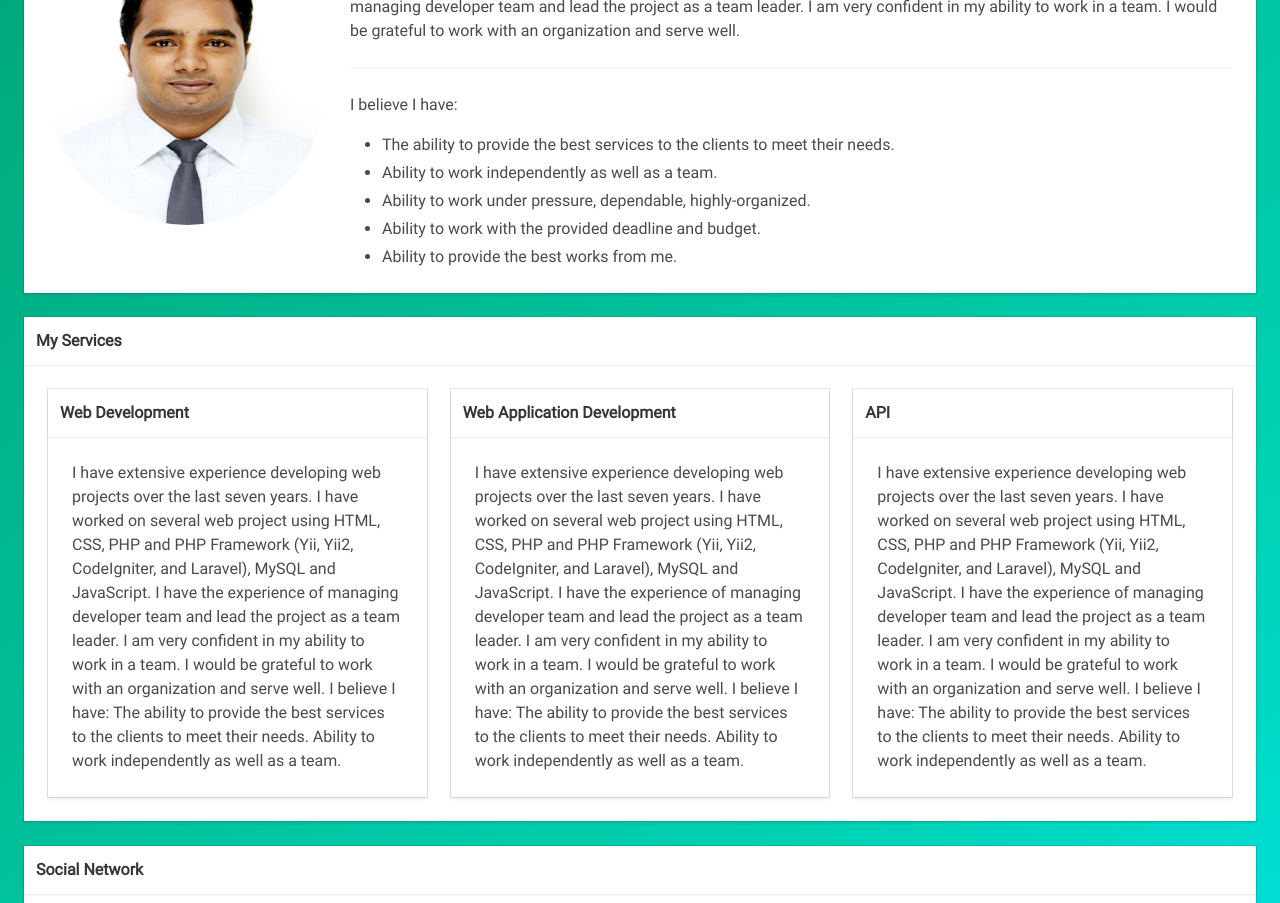
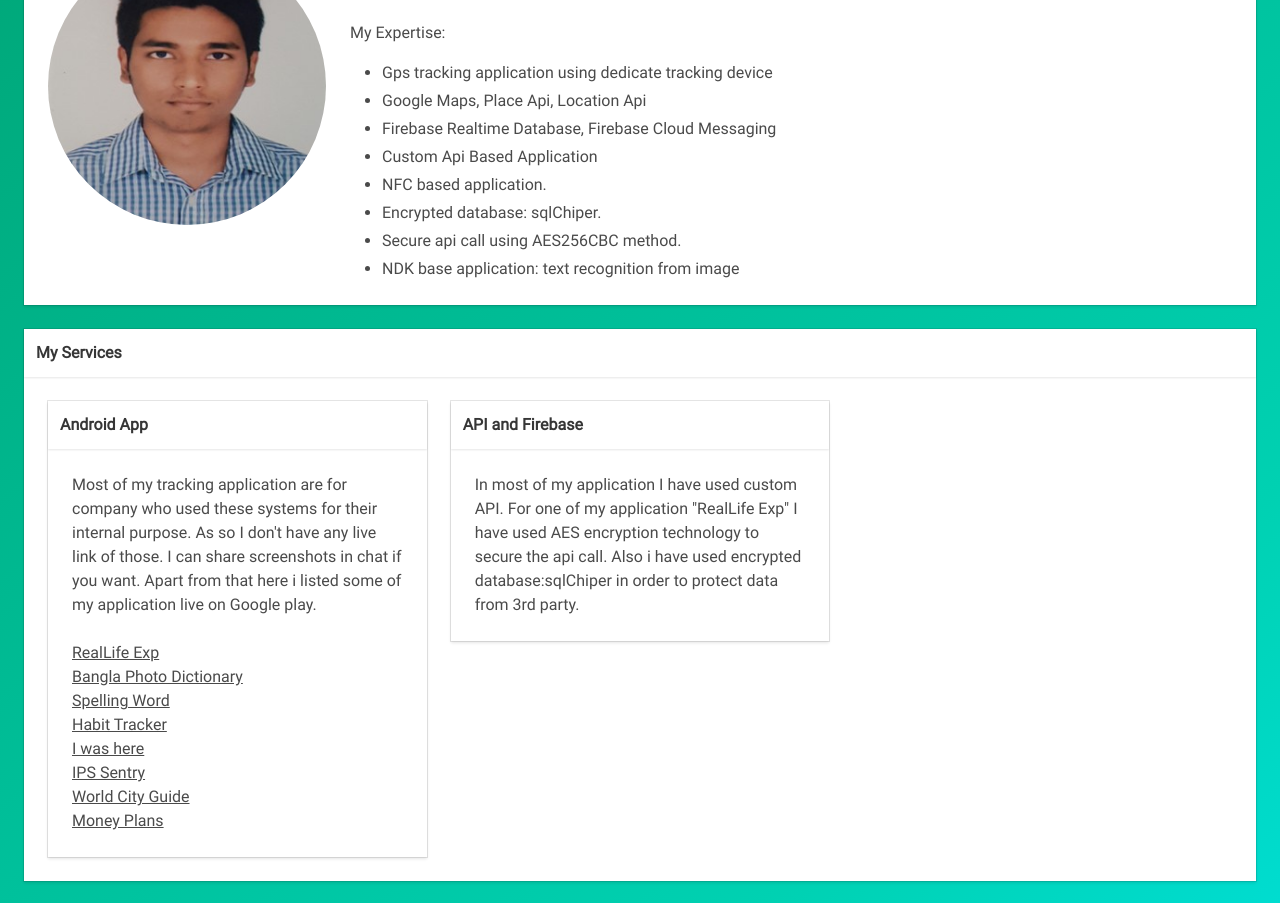
Before and after one commit to jubayer23/jubayer23.github.io, a plain HTML site: page index.html in a window 1280 px wide. Shown: the part 359-1262 px from the top of the page. Drawn offline with Linux system fonts and the light colour scheme.

Commit message:
initial commit

```diff
--- a/index.html
+++ b/index.html
@@ -3,10 +3,10 @@
 <head>
     <meta charset="UTF-8">
     <meta content="IE=edge" http-equiv="X-UA-Compatible">
-        <meta name="viewport" content="width=device-width,initial-scale=1" >
+    <meta name="viewport" content="width=device-width,initial-scale=1">
     <meta content="description" name="description">
-        <meta content="Portfolio templates have been developed by Md. Russel Hussain" name="author">
-        <title>Md. Russel Hussain</title>
+    <meta content="Portfolio templates have been developed by Md Jubayer" name="author">
+    <title>Md Jubayer</title>
 
     <link rel="stylesheet" href="bulma/0.7.4/css/bulma.min.css">
     <link rel="stylesheet" href="https://maxcdn.bootstrapcdn.com/font-awesome/4.7.0/css/font-awesome.min.css">
@@ -24,23 +24,25 @@
 <section class="hero is-medium is-primary is-bold" style="margin-top: -5%;">
     <div class="hero-body">
         <div class="container has-text-centered">
-                    <h1 class="title animated wow fadeInLeft" data-wow-delay="0.5s" data-wow-duration="2s">Russel Hussain</h1>
-                    <p class="subtitle animated wow fadeInRight" data-wow-delay="0.75s" data-wow-duration="2s">Full Stack Web Developer</p>
+            <h1 class="title animated wow fadeInLeft" data-wow-delay="0.5s" data-wow-duration="2s">Md Jubayer</h1>
+            <p class="subtitle animated wow fadeInRight" data-wow-delay="0.75s" data-wow-duration="2s">Full Stack Web
+                Developer</p>
             <span class="animated fadeInDown wow" data-wow-delay="0.5s">
                                 <span class="icon">
-                                    <a class="icon fa-icon-2x" href="https://www.facebook.com/russel.hussain.7" title="Facebook">
+                                    <a class="icon fa-icon-2x" href="https://www.facebook.com/mohammadjubayer52"
+                                       title="Facebook">
                                         <i class="fa fa-facebook"></i>
                                     </a>
                                 </span>
 
                                 <span class="icon">
-                                    <a class="icon fa-icon-2x" href="https://www.fiverr.com/mdrusselhussain" title="Fiverr">
+                                    <a class="icon fa-icon-2x" href="https://www.fiverr.com/jubayer23" title="Fiverr">
                                         <i class="fa fa-address-card"></i>
                                     </a>
                                 </span>
 
                                 <span class="icon">
-                                    <a class="icon fa-icon-2x" href="#" title="md.rhussain">
+                                    <a class="icon fa-icon-2x" href="#" title="jubayer23">
                                         <i class="fa fa-skype"></i>
                                     </a>
                                 </span>
@@ -52,14 +54,14 @@
                                 </span>
 
                                 <span class="icon">
-                                    <a class="icon fa-icon-2x" href="#" title="md.russel.hussain@gmail.com">
+                                    <a class="icon fa-icon-2x" href="#" title="mohammadjubayer999@gmail.com">
                                         <i class="fa fa-envelope"></i>
                                     </a>
                                 </span>
                             </span>
         </div>
 
-                <div class="card animated bounceInUp wow" data-wow-delay=".5s"  style="margin-top: 2%;">
+        <div class="card animated bounceInUp wow" data-wow-delay=".5s" style="margin-top: 2%;">
             <div class="card-header">
                 <p class="card-header-title animated fadeInRight wow" data-wow-delay=".5s" data-wow-duration="2s">
                     About Me
@@ -69,20 +71,24 @@
                 <div class="columns">
                     <div class="column is-one-quarter">
                         <figure class="image is-1by1">
-                                    <img class="is-rounded" src="images/user.jpg">
+                            <img class="is-rounded" src="images/photo.jpg">
                         </figure>
                     </div>
                     <div class="column">
                         <div class="content">
-                                    I have extensive experience developing web projects over the last seven years. I have worked on several web project using HTML, CSS, PHP and PHP Framework (Yii, Yii2, CodeIgniter, and Laravel), MySQL and JavaScript. I have the experience of managing developer team and lead the project as a team leader. I am very confident in my ability to work in a team. I would be grateful to work with an organization and serve well.
+                            I am a full stack mobile app developer. I have extensive experience developing Android/Ios
+                            projects over the last 4 years.
                             <hr>
-                                    I believe I have:
+                            My Expertise:
                             <ul>
-                                        <li>The ability to provide the best services to the clients to meet their needs.</li>
-                                        <li>Ability to work independently as well as a team.</li>
-                                        <li>Ability to work under pressure, dependable, highly-organized.</li>
-                                        <li>Ability to work with the provided deadline and budget.</li>
-                                        <li>Ability to provide the best works from me.</li>
+                                <li>Gps tracking application using dedicate tracking device</li>
+                                <li>Google Maps, Place Api, Location Api</li>
+                                <li>Firebase Realtime Database, Firebase Cloud Messaging</li>
+                                <li>Custom Api Based Application</li>
+                                <li>NFC based application.</li>
+                                <li>Encrypted database: sqlChiper.</li>
+                                <li>Secure api call using AES256CBC method.</li>
+                                <li>NDK base application: text recognition from image</li>
                             </ul>
                         </div>
                     </div>
@@ -90,7 +96,7 @@
             </div>
         </div>
 
-                <div class="card animated bounceInUp wow" data-wow-delay=".5s"  style="margin-top: 2%;">
+        <div class="card animated bounceInUp wow" data-wow-delay=".5s" style="margin-top: 2%;">
             <div class="card-header">
                 <p class="card-header-title animated fadeInRight wow" data-wow-delay=".5s" data-wow-duration="2s">
                     My Services
@@ -98,20 +104,39 @@
             </div>
             <div class="card-content">
                 <div class="columns">
+
+
                     <div class="column is-one-third">
                         <div class="card">
                             <div class="card-header">
                                 <p class="card-header-title">
-                                            Web Development
+                                    Android App
                                 </p>
                             </div>
                             <div class="card-content">
                                 <div class="content">
-                                            I have extensive experience developing web projects over the last seven years. I have worked on several web project using HTML, CSS, PHP and PHP Framework (Yii, Yii2, CodeIgniter, and Laravel), MySQL and JavaScript. I have the experience of managing developer team and lead the project as a team leader. I am very confident in my ability to work in a team. I would be grateful to work with an organization and serve well.
+                                    Most of my tracking application are for company who used these systems for their
+                                    internal purpose. As so I don't
+                                    have any live link of those. I can share screenshots in chat if you want. Apart from
+                                    that here i listed some of my
+                                    application live on Google play.<br><br>
+                                    <a href="https://play.google.com/store/apps/details?id=com.lifedata.reallife_exp&amp;hl=en"><u>RealLife
+                                        Exp</u></a><br>
+                                    <a href="https://play.google.com/store/apps/details?id=com.leafysoft.dictionary"><u>Bangla
+                                        Photo Dictionary</u></a><br>
+                                    <a href="https://play.google.com/store/apps/details?id=vn.sieuweb.tamngon3"><u>Spelling
+                                        Word</u></a><br>
+                                    <a href="https://play.google.com/store/apps/details?id=com.heroofthesun.habitrackr"><u>Habit
+                                        Tracker</u></a><br>
+                                    <a href="https://play.google.com/store/apps/details?id=brainybites.iwashere"><u>I
+                                        was here</u></a><br>
+                                    <a href="https://play.google.com/store/apps/details?id=com.IPSSystems.Sentry_Drivers"><u>IPS
+                                        Sentry</u></a><br>
+                                    <a href="https://mail.google.com/mail/u/0/#inbox/KtbxLxgRQpbKWGwQDmVWnJBXlPbTnTDbTg"><u>World
+                                        City Guide</u></a><br>
+                                    <a href="https://play.google.com/store/apps/details?id=com.money.plan.budgetcalculator"><u>Money
+                                        Plans</u></a>
 
-                                            I believe I have:
-                                            The ability to provide the best services to the clients to meet their needs.
-                                            Ability to work independently as well as a team.
                                 </div>
                             </div>
                         </div>
@@ -121,35 +146,12 @@
                         <div class="card">
                             <div class="card-header">
                                 <p class="card-header-title">
-                                            Web Application Development
+                                    API and Firebase
                                 </p>
                             </div>
                             <div class="card-content">
                                 <div class="content">
-                                            I have extensive experience developing web projects over the last seven years. I have worked on several web project using HTML, CSS, PHP and PHP Framework (Yii, Yii2, CodeIgniter, and Laravel), MySQL and JavaScript. I have the experience of managing developer team and lead the project as a team leader. I am very confident in my ability to work in a team. I would be grateful to work with an organization and serve well.
-
-                                            I believe I have:
-                                            The ability to provide the best services to the clients to meet their needs.
-                                            Ability to work independently as well as a team.
-                                        </div>
-                                    </div>
-                                </div>
-                            </div>
-
-                            <div class="column is-one-third">
-                                <div class="card">
-                                    <div class="card-header">
-                                        <p class="card-header-title">
-                                            API
-                                        </p>
-                                    </div>
-                                    <div class="card-content">
-                                        <div class="content">
-                                            I have extensive experience developing web projects over the last seven years. I have worked on several web project using HTML, CSS, PHP and PHP Framework (Yii, Yii2, CodeIgniter, and Laravel), MySQL and JavaScript. I have the experience of managing developer team and lead the project as a team leader. I am very confident in my ability to work in a team. I would be grateful to work with an organization and serve well.
-
-                                            I believe I have:
-                                            The ability to provide the best services to the clients to meet their needs.
-                                            Ability to work independently as well as a team.
+                                    In most of my application I have used custom API. For one of my application "RealLife Exp" I have used AES encryption technology to secure the api call. Also i have used encrypted database:sqlChiper in order to protect data from 3rd party.
                                 </div>
                             </div>
                         </div>
@@ -158,7 +160,7 @@
             </div>
         </div>
 
-                <div class="card animated bounceInUp wow" data-wow-delay=".5s"  style="margin-top: 2%;">
+        <div class="card animated bounceInUp wow" data-wow-delay=".5s" style="margin-top: 2%;">
             <div class="card-header">
                 <p class="card-header-title animated fadeInRight wow" data-wow-delay=".5s" data-wow-duration="2s">
                     Social Network
@@ -175,7 +177,7 @@
                                                                 <i class="fa fa-envelope"></i>
                                                             </a>
                                                         </span>E-Mail</span>
-                                        <p>md.russel.hussain@gmail.com</p>
+                                <p>mohammadjubayer999@gmail.com</p>
                             </div>
                         </div>
                     </div>
@@ -203,7 +205,7 @@
                                                                 <i class="fa fa-facebook"></i>
                                                             </a>
                                                         </span>facebook</span>
-                                        <p>Md. Russel Hussain</p>
+                                <p>Md Jubayer</p>
                             </div>
                         </div>
                     </div>
@@ -216,7 +218,7 @@
                                                 <i class="fa fa-address-card"></i>
                                             </a>
                                         </span>fiverr</span>
-                                        <p>mdrusselhussain</p>
+                                <p>jubayer23</p>
                             </div>
                         </div>
                     </div>
@@ -226,16 +228,17 @@
     </div>
 
     <div class="hero-foot has-text-centered" style="margin-top: -5%;">
-                <p  class="subtitle animated wow fadeInRight" data-wow-delay="0.75s" data-wow-duration="2s">&copy; All right reserved </p>
+        <p class="subtitle animated wow fadeInRight" data-wow-delay="0.75s" data-wow-duration="2s">&copy; All right
+            reserved </p>
         <span class="animated wow bounceInLeft" data-wow-delay=".5s">
                     <span class="icon">
-                        <a class="icon fa-icon-2x" href="https://www.facebook.com/russel.hussain.7" title="Facebook">
+                        <a class="icon fa-icon-2x" href="https://www.facebook.com/mohammadjubayer52" title="Facebook">
                             <i class="fa fa-facebook"></i>
                         </a>
                     </span>
 
                     <span class="icon">
-                        <a class="icon fa-icon-2x" href="https://www.fiverr.com/mdrusselhussain" title="Fiverr">
+                        <a class="icon fa-icon-2x" href="https://www.fiverr.com/jubayer23" title="Fiverr">
                             <i class="fa fa-address-card"></i>
                         </a>
                     </span>
@@ -253,7 +256,7 @@
                     </span>
 
                     <span class="icon">
-                        <a class="icon fa-icon-2x" href="#" title="md.russel.hussain@gmail.com">
+                        <a class="icon fa-icon-2x" href="#" title="mohammadjubayer999@gmail.com">
                             <i class="fa fa-envelope"></i>
                         </a>
                     </span>
```
Also changed, not shown: images/photo.jpg (added). Lines whose indentation alone changed are shown as unchanged.
